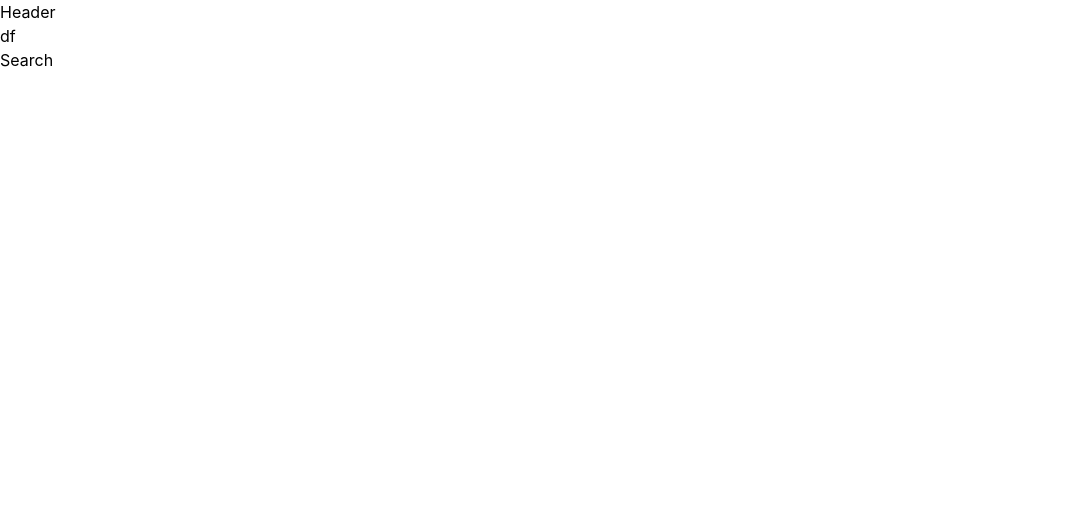
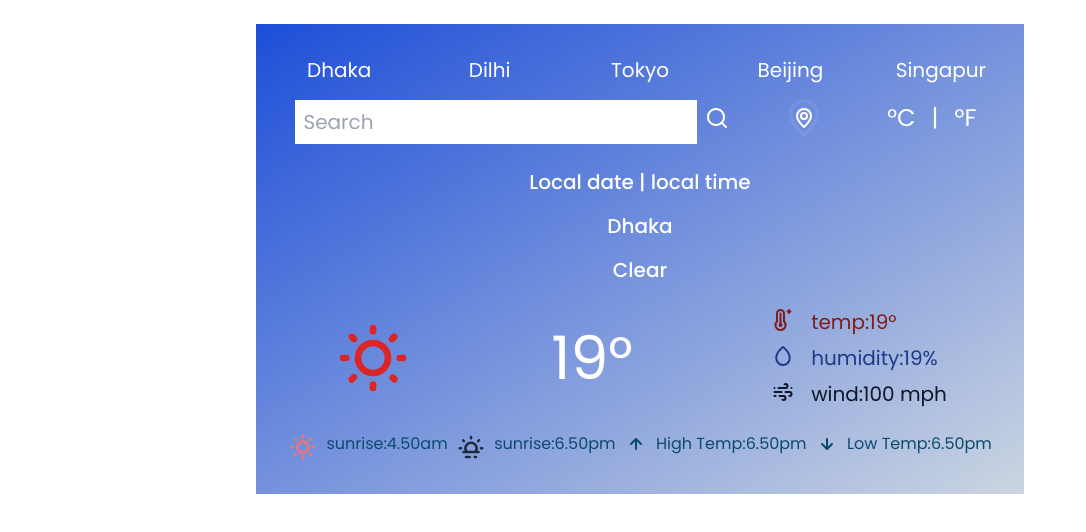
Before and after one commit to mdshowkatislam/react-advance-weather-app, a React (Create React App) app: page / in a window 1280 px wide. Shown: the top 532 px of the page, without its empty margins (0-1086 px from the left). Built offline with nearby package versions, Linux system fonts and the light colour scheme.

Commit message:
Weather app design completed

```diff
--- a/src/Header.jsx
+++ b/src/Header.jsx
@@ -1,9 +1,41 @@
 import React from 'react'
 
 function Header() {
+  const citys = [
+    {
+      id: 1,
+      name: "Dhaka",
+    },
+    {
+      id: 2,
+      name: "Dilhi",
+    },
+    {
+      id: 3,
+      name: "Tokyo",
+    },
+    {
+      id: 4,
+      name: "Beijing",
+    },
+    {
+      id: 5,
+      name: "Singapur",
+    },
+  ];
+
   return (
-    <div>Header</div>
-  )
+    <div className=" flex justify-around text-white text-xl">
+      {citys.map((item) => (
+        <button
+          className="p-2 w-full hover:shadow-xl hover:shadow-white mt-4"
+          keys={item.id}
+        >
+          {item.name}
+        </button>
+      ))}
+    </div>
+  );
 }
 
 export default Header
--- a/src/Search.jsx
+++ b/src/Search.jsx
@@ -1,9 +1,34 @@
 import React from 'react'
+import { UilSearch } from "@iconscout/react-unicons";
+import { UilMapMarker } from "@iconscout/react-unicons";
 
 function Search() {
   return (
-    <div>Search</div>
-  )
+    <div className="flex items-center justify-around text-2xl text-white">
+      <div className="flex items-center space-x-2 ">
+        <input
+          className="text-black p-2 mt-2 text-xl hover:shadow-xl hover:shadow-slate-400 focus:outline-none capitalize"
+          type="search"
+          placeholder="search"
+        />
+        <UilSearch className="transition ease-in-out hover:scale-125" />
+      </div>
+      <div className="relative flex items-center h-8 rounded-full">
+        <UilMapMarker className="absolute inline-flex h-full rounded-full animate-ping hover:animate-none " />
+        <UilMapMarker className="inline-flex h-8 rounded-full absoute " />
+      </div>
+
+      <div className="flex text-white">
+        <button className="p-2 hover:shadow-xl hover:shadow-white hover:rounded-full">
+          °C
+        </button>
+        <span className="p-2 m-auto">|</span>
+        <button className="p-2 hover:shadow-xl hover:shadow-white hover:rounded-full">
+          °F
+        </button>
+      </div>
+    </div>
+  );
 }
 
 export default Search
--- /dev/null
+++ b/src/TimeAndLocation.jsx
@@ -0,0 +1,13 @@
+import React from "react";
+
+function TimeAndLocation() {
+  return (
+    <div className="flex flex-col items-center mt-4 text-xl font-medium text-white">
+      <div className="p-2">Local date | local time </div>
+      <div className="p-2"> Dhaka </div>
+      <div className="p-2"> Clear </div>
+    </div>
+  );
+}
+
+export default TimeAndLocation;
--- /dev/null
+++ b/src/WeatherData.jsx
@@ -0,0 +1,41 @@
+import React from "react";
+import * as Unicons from "@iconscout/react-unicons";
+
+function WeatherData() {
+  return (
+    <div>
+      <div className="flex items-center justify-around mt-4 text-white">
+        <div className="text-white">
+          <Unicons.UilSun className="text-red-600" size={80} />
+        </div>
+        <div className="text-6xl ">19°</div>
+        <div className="space-y-2 ">
+          <div className="flex space-x-4 text-xl text-red-900">
+            <Unicons.UilTemperaturePlus />
+            <span>temp:19°</span>
+          </div>
+          <div className="flex space-x-4 text-xl text-blue-900">
+            <Unicons.UilTear />
+            <span>humidity:19%</span>
+          </div>
+          <div className="flex space-x-4 text-xl text-slate-900">
+            <Unicons.UilWind />
+            <span>wind:100 mph</span>
+          </div>
+        </div>
+      </div>
+      <div className="flex justify-around space-x-2 text-sky-900 m-4 p-2">
+        <Unicons.UilSun className=" text-red-400" size={30} />
+        <span>sunrise:4.50am</span>
+        <Unicons.UilSunset className=" text-slate-800" size={30} />
+        <span>sunrise:6.50pm</span>
+        <Unicons.UilArrowUp />
+        <span>High Temp:6.50pm</span>
+        <Unicons.UilArrowDown />
+        <span>Low Temp:6.50pm</span>
+      </div>
+    </div>
+  );
+}
+
+export default WeatherData;
--- a/src/demo.jsx
+++ b/src/demo.jsx
@@ -1,13 +1,17 @@
 import React from "react";
 import Header from "./Header";
 import Search from "./Search";
+import TimeAndLocation from "./TimeAndLocation";
+import WeatherData from "./WeatherData";
 
 function demo() {
   return (
-    <div className="">
+    <div className="max-w-screen-md p-2 m-auto mt-6 bg-gradient-to-br from-blue-700 to-slate-300">
       <Header />
-      df
+
       <Search />
+      <TimeAndLocation />
+      <WeatherData />
     </div>
   );
 }
--- a/src/index.css
+++ b/src/index.css
@@ -1,17 +1,12 @@
+
+@import url('https://fonts.googleapis.com/css2?family=Poppins:ital,wght@0,100;0,200;0,300;0,400;0,500;0,700;1,600&display=swap');
+
 @tailwind base;
 @tailwind components;
 @tailwind utilities;
-body {
 
-  margin: 0;
-  font-family: -apple-system, BlinkMacSystemFont, "Segoe UI", "Roboto", "Oxygen",
-    "Ubuntu", "Cantarell", "Fira Sans", "Droid Sans", "Helvetica Neue",
-    sans-serif;
-  -webkit-font-smoothing: antialiased;
-  -moz-osx-font-smoothing: grayscale;
+@layer base{
+  html {
+    font-family: 'Poppins', sans-serif;
+  }
 }
-
-code {
-  font-family: source-code-pro, Menlo, Monaco, Consolas, "Courier New",
-    monospace;
-}
```
